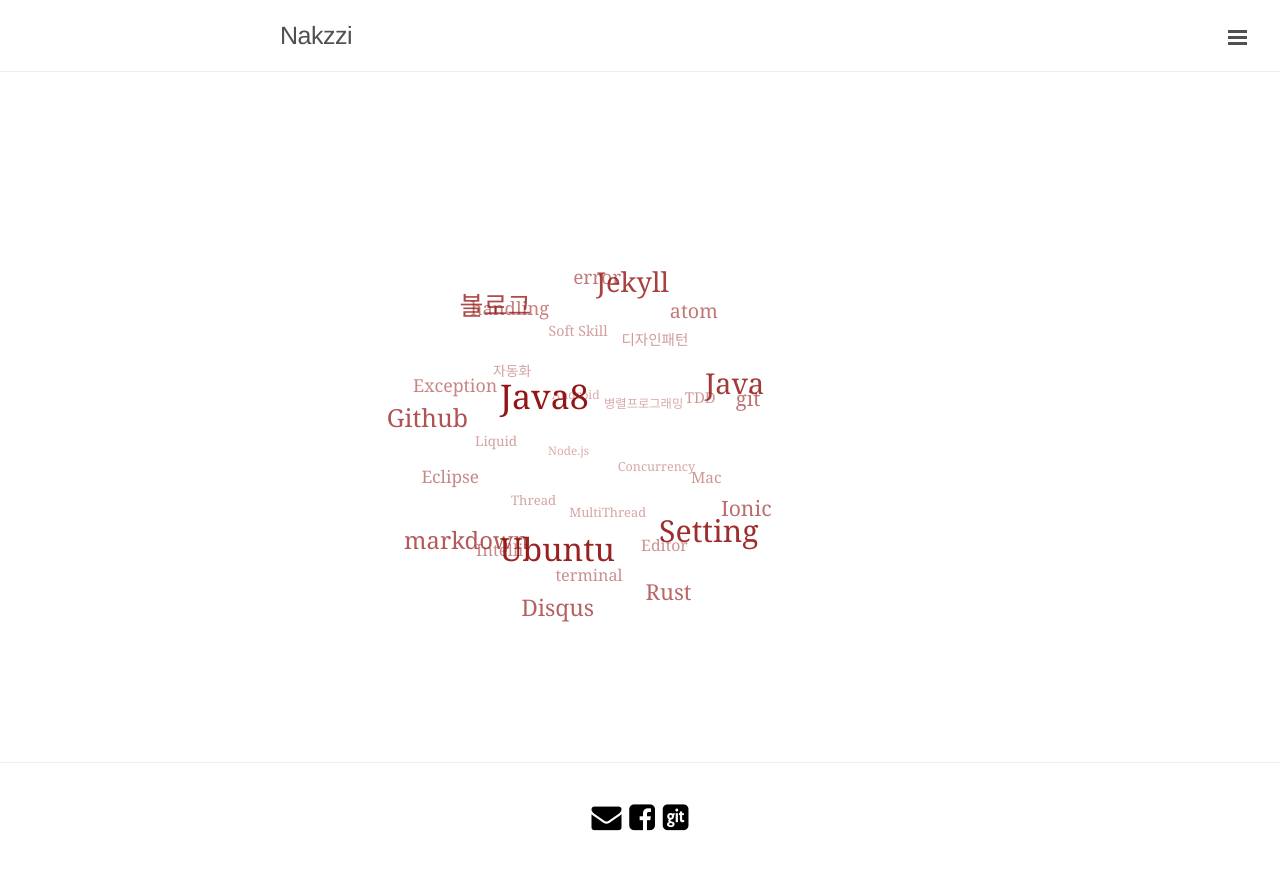
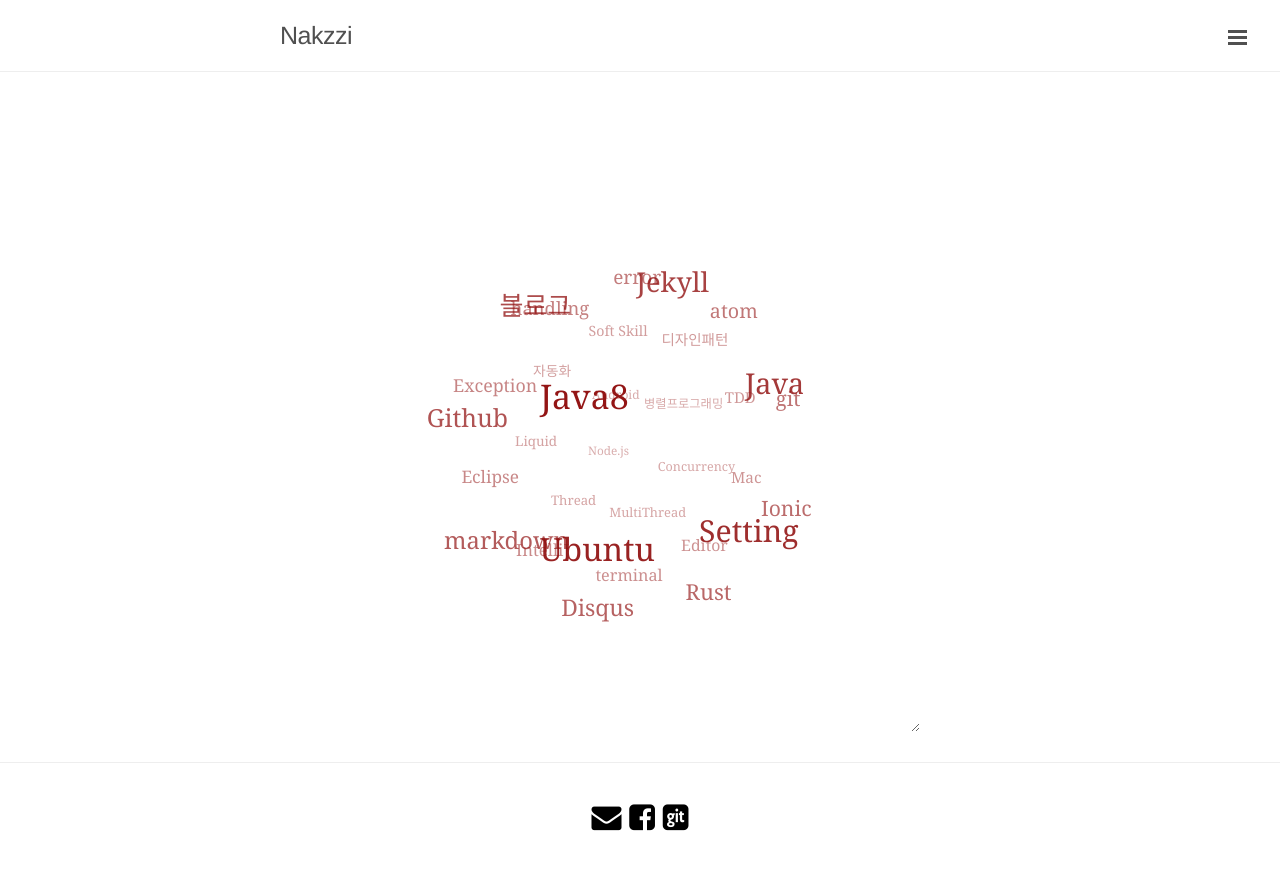
Before and after one commit to cholnh/cholnh.github.io, a Jekyll site: the page built from index.html, in a window 1280 px wide. Shown: the top 870 px of the page. Built offline with Jekyll 4.4.1, drawn with Linux system fonts in a browser that asks for light colours; Markdown is read by kramdown in place of the engine named in the settings; the list of posts is cut into pages by our own code.

Commit message:
no message

```diff
--- a/index.html
+++ b/index.html
@@ -6,7 +6,7 @@ layout: default
 <style>
 		/* Mother effin brute force CSS reset... */
 		/* Always include after any other CSS */
-	tagclout {
+	#tagcloud {
 		resize: both;
 		border: none;
 		outline: none;
```
Also changed, not shown: 1 other file.
